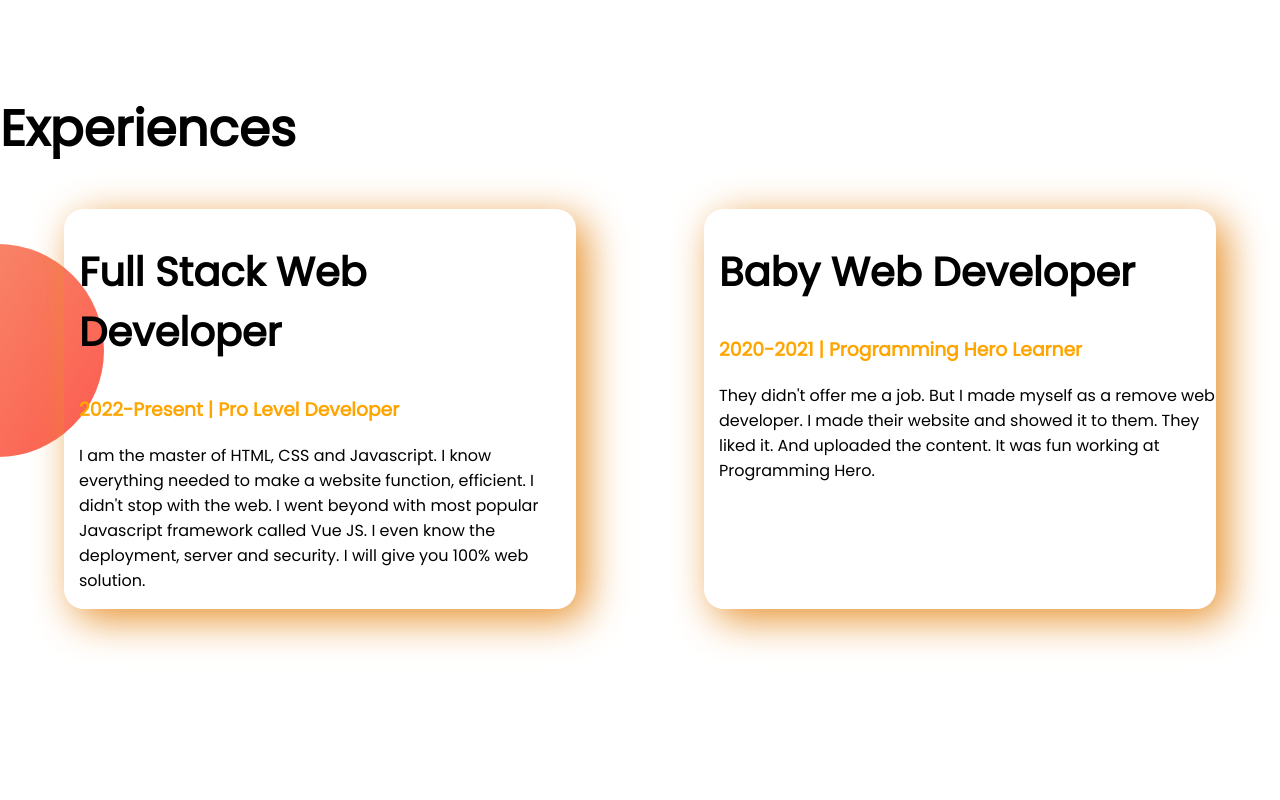
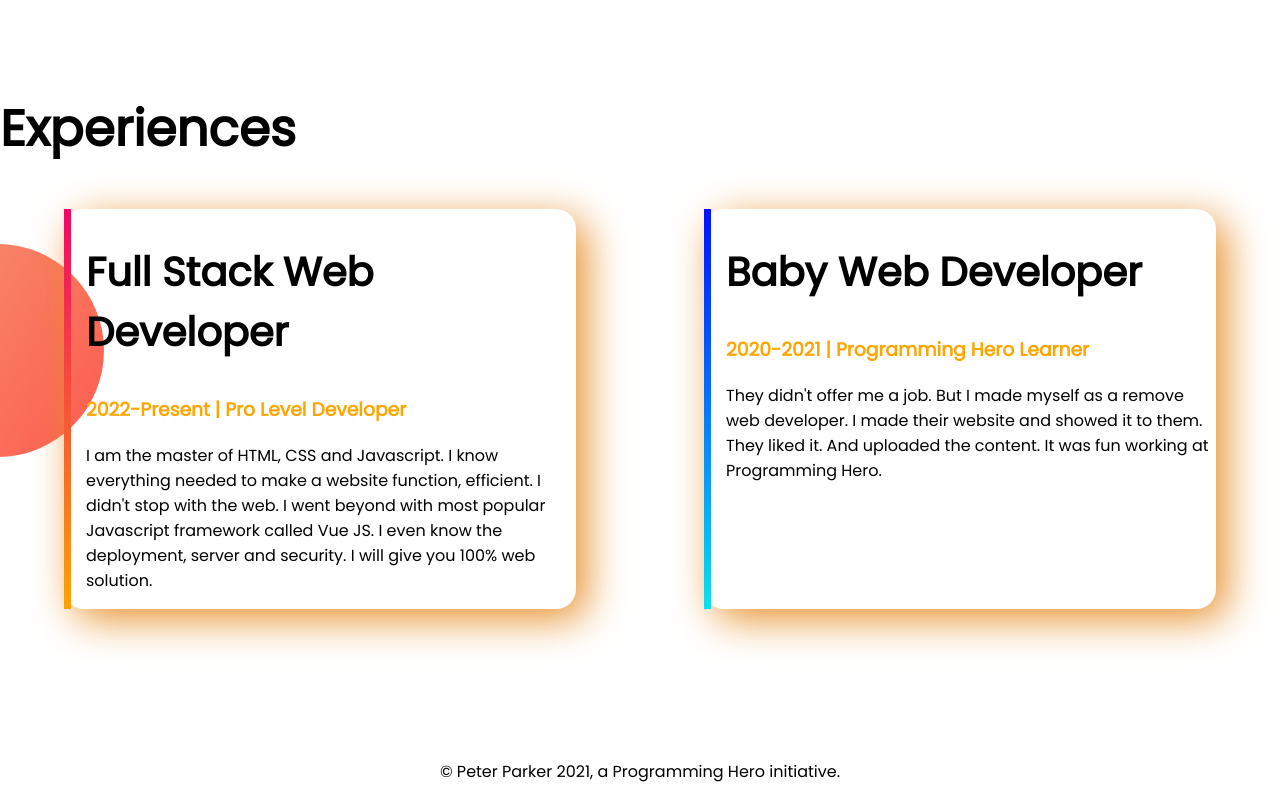
Before and after one commit to Shahanil75/Developer-Portfolio, a plain HTML site: page index.html in a window 1280 px wide. Shown: the part 1362-2162 px from the top of the page. Before the commit the page ends 2121 px from the top, so only its background shows below. Drawn offline with Linux system fonts and the light colour scheme.

Commit message:
fotter git expreriancs

```diff
--- a/index.html
+++ b/index.html
@@ -45,7 +45,7 @@
     <section class="exprerien-area">
         <h1>Experiences</h1>
         <div class="flexible-container">
-            <div class="exprerien-item">
+            <div id="full-stack-exp" class="exprerien-item">
                 <h2>Full Stack Web Developer</h2>
                 <h3 class="orange-change">2022-Present | Pro Level Developer</h3>
                 <p>I am the master of HTML, CSS and Javascript. I know everything needed to make a website function,
@@ -53,7 +53,7 @@
                     Vue
                     JS. I even know the deployment, server and security. I will give you 100% web solution.</p>
             </div>
-            <div class="exprerien-item">
+            <div id="web-dev-exp" class="exprerien-item">
                 <h2>Baby Web Developer</h2>
                 <h3 class="orange-change">2020-2021 | Programming Hero Learner</h3>
                 <p>They didn't offer me a job. But I made myself as a remove web developer. I made their website and
@@ -63,6 +63,9 @@
         </div>
 
     </section>
+    <footer>
+        <p>© Peter Parker 2021, a Programming Hero initiative.</p>
+    </footer>
 </body>
 
 </html>
--- a/style.css
+++ b/style.css
@@ -55,3 +55,16 @@ h2{
     border-radius: 20px;
     box-shadow: 10px 10px 40px rgb(231, 144, 43);
 }
+#web-dev-exp{
+    border-left: 7px solid;
+    border-image: linear-gradient(rgb(0, 17, 255),rgb(15, 223, 238));
+    border-image-slice: 1;
+}
+#full-stack-exp{
+    border-left: 7px solid;
+    border-image: linear-gradient(rgb(241, 6, 104),rgb(250, 164, 5));
+    border-image-slice: 1;
+}
+footer p{
+    text-align: center;
+}
```
Also changed, not shown: images/jhankar.png (deleted), images/jhankar2.png (deleted), 4 other files.
